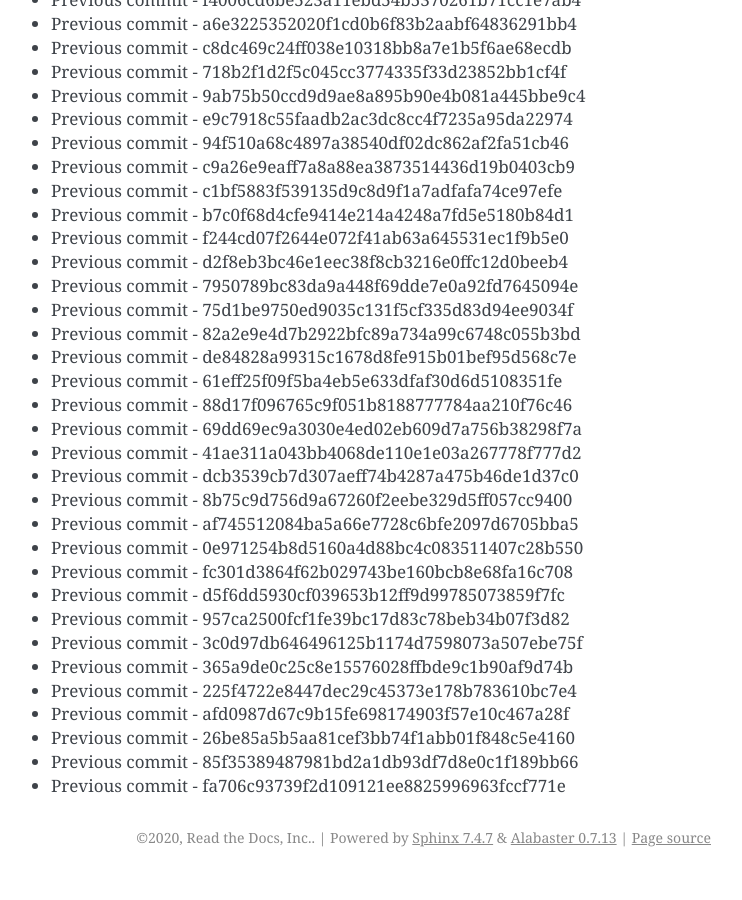
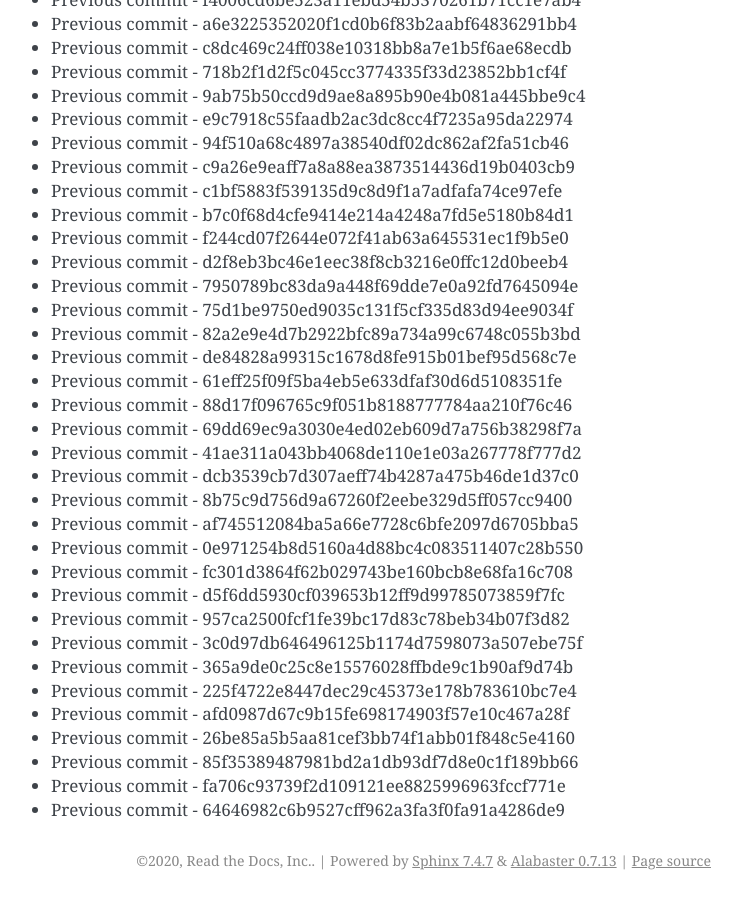
Before and after one commit to readthedocs/rtd-git-stresstest, a Sphinx documentation site: the page built from docs/updates.rst, in a window 1280 px wide and 900 px high, scrolled down 20811 px. Shown: the whole window, without its empty margins (399-1141 px from the left). Built offline with Sphinx 7.4.7, drawn with Linux system fonts in a browser that asks for light colours; before the commit the page ends 21688 px from its top, so only the background shows below that.

Commit message:
Generating commit from previous: 64646982c6b9527cff962a3fa3f0fa91a4286de9

```diff
--- a/docs/updates.rst
+++ b/docs/updates.rst
@@ -906,3 +906,4 @@ It can be tested for any performance characteristics.
 * Previous commit - 26be85a5b5aa81cef3bb74f1abb01f848c5e4160
 * Previous commit - 85f35389487981bd2a1db93df7d8e0c1f189bb66
 * Previous commit - fa706c93739f2d109121ee8825996963fccf771e
+* Previous commit - 64646982c6b9527cff962a3fa3f0fa91a4286de9
```
